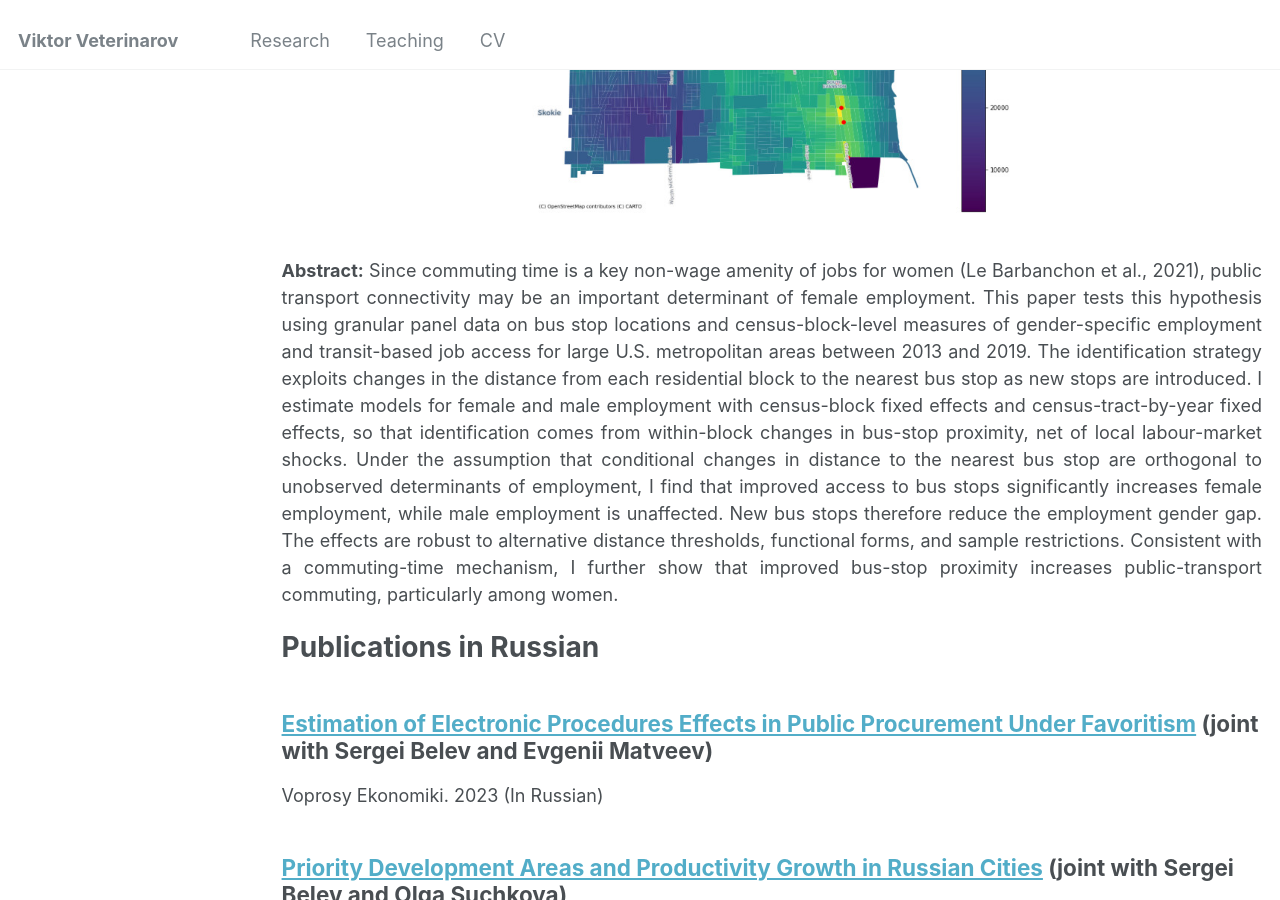
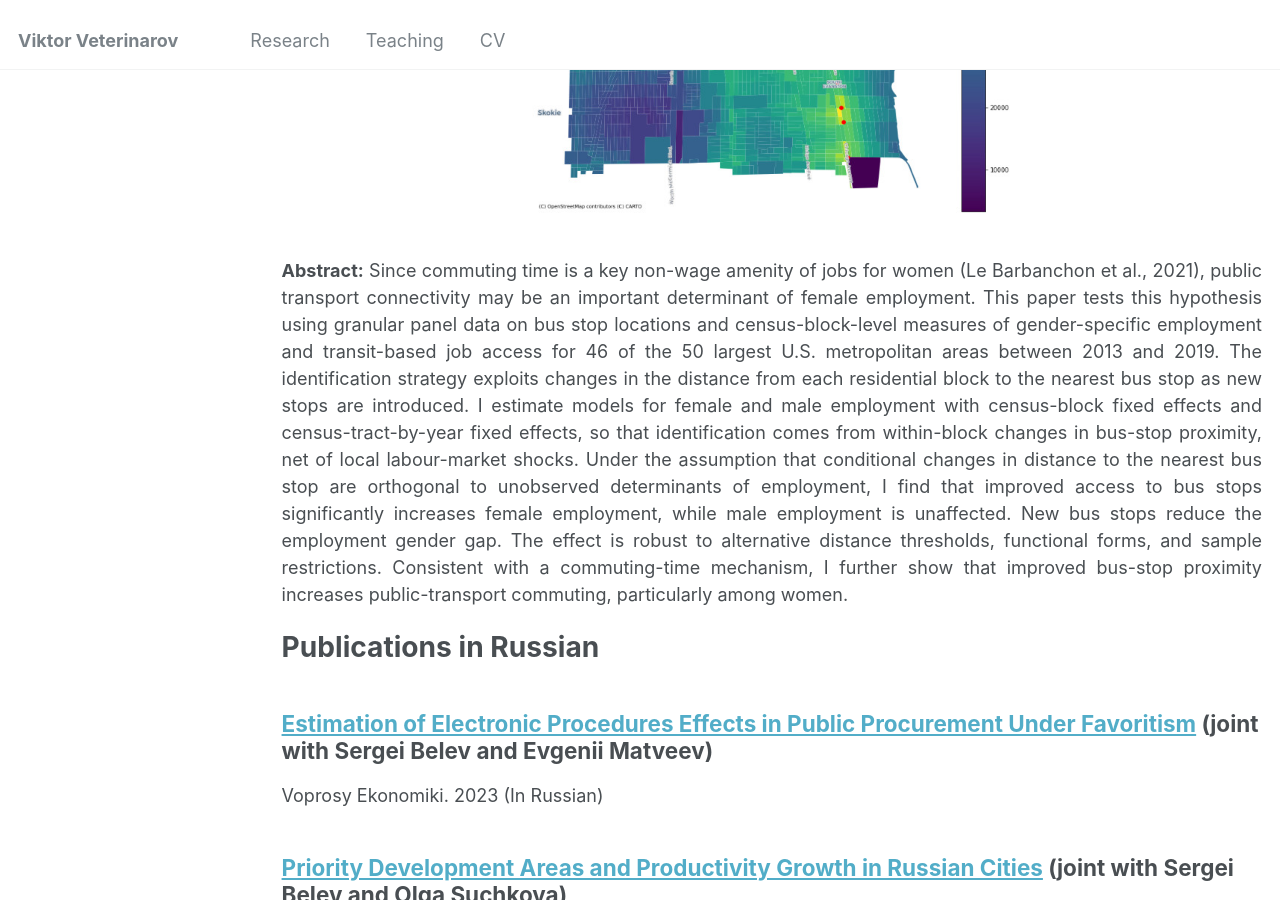
Before and after one commit to viktorveterinarov/viktorveterinarov.github.io, a Jekyll site: the page built from _pages/publications.md, in a window 1280 px wide and 900 px high, scrolled down 1480 px. Built offline with Jekyll 4.4.1, drawn with Linux system fonts in a browser that asks for light colours.

Commit message:
Update publications.md

```diff
--- a/_pages/publications.md
+++ b/_pages/publications.md
@@ -25,7 +25,7 @@ Public Transport: A Route to Reduce Employment Gap?
   <img src="/images/EvanstonJobAccess_page.jpg" alt="Viktor" class="responsive-image" width="100%">
     <div class="responsive-text2">
     <p align="justify"><b>Abstract:</b> Since commuting time is a key non-wage amenity of jobs for women (Le Barbanchon
-et al., 2021), public transport connectivity may be an important determinant of female employment. This paper tests this hypothesis using granular panel data on bus stop locations and census-block-level measures of gender-specific employment and transit-based job access for large U.S. metropolitan areas between 2013 and 2019. The identification strategy exploits changes in the distance from each residential block to the nearest bus stop as new stops are introduced. I estimate models for female and male employment with census-block fixed effects and census-tract-by-year fixed effects, so that identification comes from within-block changes in bus-stop proximity, net of local labour-market shocks. Under the assumption that conditional changes in distance to the nearest bus stop are orthogonal to unobserved determinants of employment, I find that improved access to bus stops significantly increases female employment, while male employment is unaffected. New bus stops therefore reduce the employment gender gap. The effects are robust to alternative distance thresholds, functional forms, and sample restrictions. Consistent with a commuting-time mechanism, I further show that improved bus-stop proximity increases public-transport commuting, particularly among women.</p>
+et al., 2021), public transport connectivity may be an important determinant of female employment. This paper tests this hypothesis using granular panel data on bus stop locations and census-block-level measures of gender-specific employment and transit-based job access for 46 of the 50 largest U.S. metropolitan areas between 2013 and 2019. The identification strategy exploits changes in the distance from each residential block to the nearest bus stop as new stops are introduced. I estimate models for female and male employment with census-block fixed effects and census-tract-by-year fixed effects, so that identification comes from within-block changes in bus-stop proximity, net of local labour-market shocks. Under the assumption that conditional changes in distance to the nearest bus stop are orthogonal to unobserved determinants of employment, I find that improved access to bus stops significantly increases female employment, while male employment is unaffected. New bus stops reduce the employment gender gap. The effect is robust to alternative distance thresholds, functional forms, and sample restrictions. Consistent with a commuting-time mechanism, I further show that improved bus-stop proximity increases public-transport commuting, particularly among women.</p>
   </div>
 </div>
 
```
